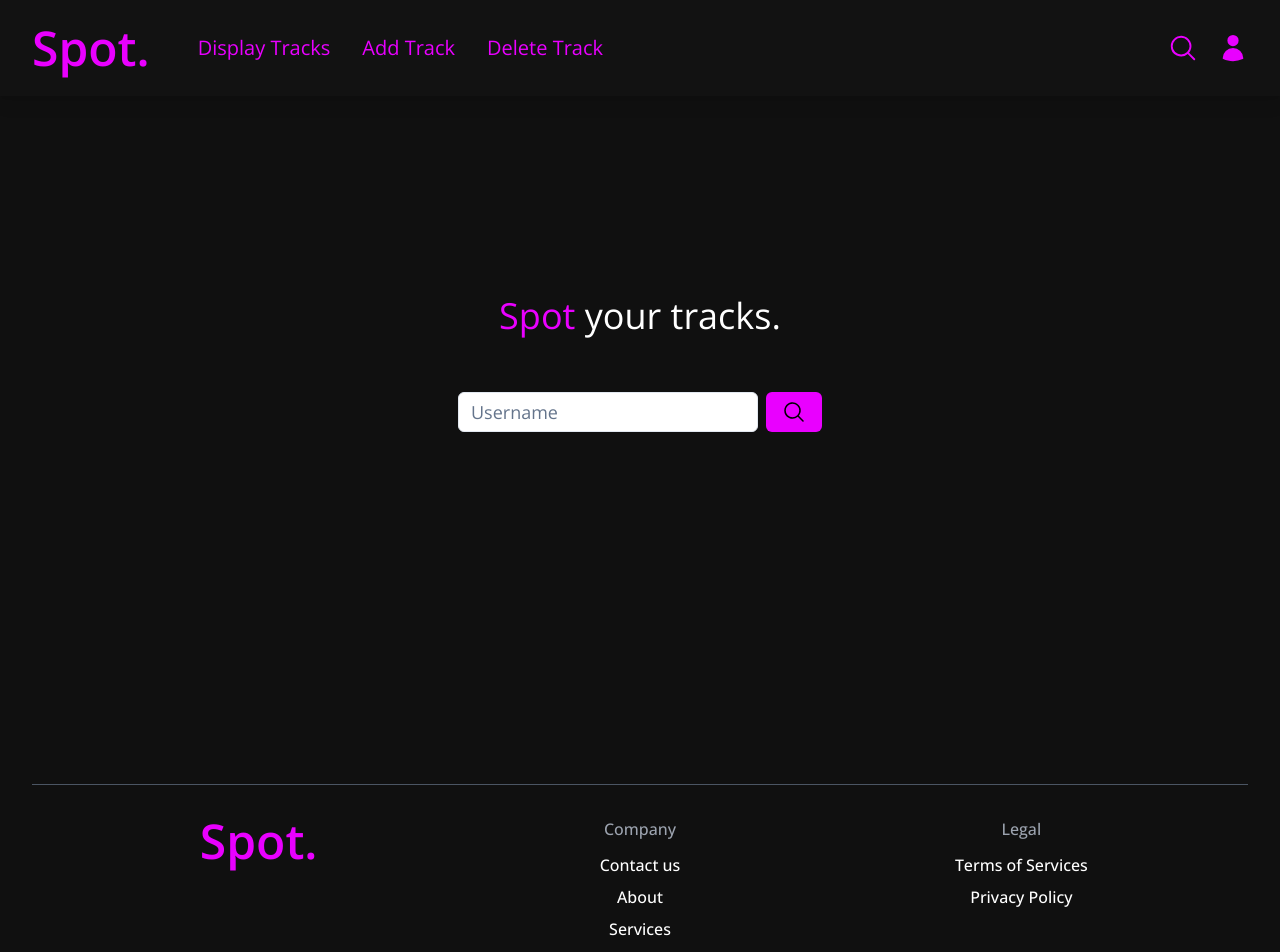
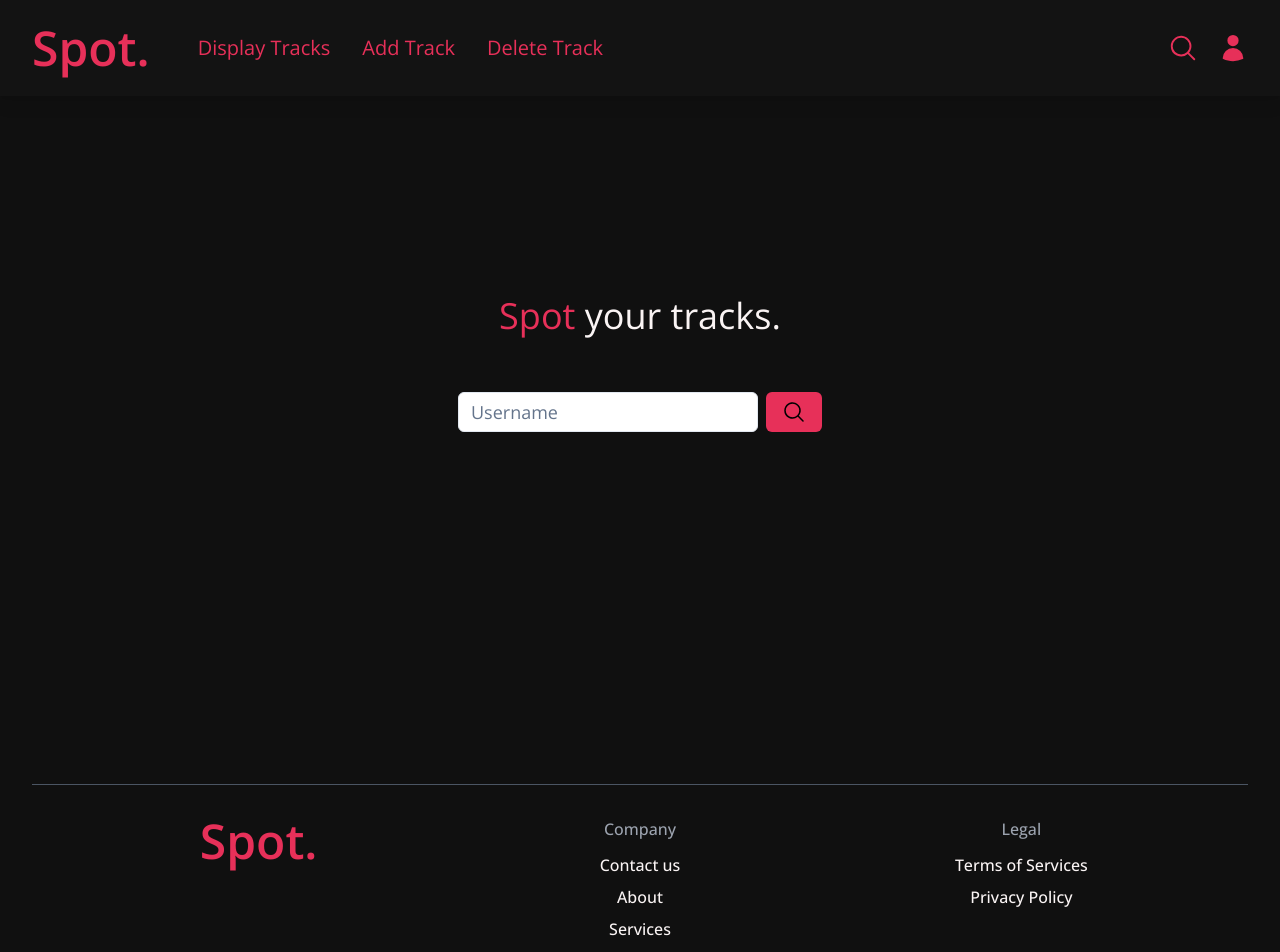
Before and after one commit to shaharyair/Spot-Frontend, a Next.js app: page /search in a window 1280 px wide. Shown: the top 952 px of the page. Built offline with nearby package versions, Linux system fonts and the light colour scheme.

Commit message:
feat: updated color scheme

```diff
--- a/app/add-track/page.js
+++ b/app/add-track/page.js
@@ -83,7 +83,7 @@ function Page() {
           />
           <Button
             type='submit'
-            className='bg-pinklogo text-black hover:bg-white duration-200 '
+            className='bg-bpmPink text-black hover:bg-white duration-200 '
           >
             Upload Track
           </Button>
--- a/app/delete-track/page.js
+++ b/app/delete-track/page.js
@@ -48,7 +48,7 @@ function Page() {
           />
           <Button
             type='submit'
-            className='bg-pinklogo text-black hover:bg-white duration-200 '
+            className='bg-bpmPink text-black hover:bg-white duration-200 '
           >
             Delete Track
           </Button>
--- a/app/page.js
+++ b/app/page.js
@@ -4,7 +4,7 @@ function Page() {
       <div className='container h-[98vh] min-h-[650px] flex justify-center items-center p-2'>
         <div className='flex justify-center items-center gap-8 text-center'>
           <p className='text-white text-xl md:text-4xl'>
-            We bring the <span className='text-pinklogo'>Spot.</span> To your
+            We bring the <span className='text-bpmPink'>Spot.</span> To your
             music.
           </p>
         </div>
--- a/app/search/page.js
+++ b/app/search/page.js
@@ -44,7 +44,7 @@ function Page() {
       <div className='container h-[98vh] min-h-[650px] flex justify-center items-center p-2'>
         <div className='flex flex-col justify-center items-center'>
           <h2 className='text-3xl lg:text-4xl text-white'>
-            <span className='text-pinklogo'>Spot</span> your tracks.
+            <span className='text-bpmPink'>Spot</span> your tracks.
           </h2>
           <form
             className='flex justify-center items-center gap-2 my-12 lg:my-14'
@@ -62,7 +62,7 @@ function Page() {
             />
             <Button
               type='submit'
-              className='bg-pinklogo hover:bg-white duration-200'
+              className='bg-bpmPink hover:bg-white duration-200'
             >
               <HiMagnifyingGlass className='text-black text-2xl' />
             </Button>
@@ -86,7 +86,7 @@ function Page() {
           {songsData.map((song, index) => (
             <div key={index} className='text-white mb-1 text-lg lg:text-xl'>
               <p>
-                <span className='text-pinklogo font-semibold'>Title: </span>
+                <span className='text-bpmPink font-semibold'>Title: </span>
                 {song.title}
               </p>
             </div>
--- a/app/tracks/page.js
+++ b/app/tracks/page.js
@@ -15,7 +15,7 @@ function SongList({ songs }) {
             {songs.map((song, index) => (
               <li key={index} className='m-2'>
                 <p className='text-white md:text-md lg:text-lg'>
-                  <span className='text-pinklogo'>Title: </span>
+                  <span className='text-bpmPink'>Title: </span>
                   {song.title}
                 </p>
               </li>
--- a/components/footer.jsx
+++ b/components/footer.jsx
@@ -16,7 +16,7 @@ function Footer() {
             href='/'
             className='col-start-1 col-span-2 row-start-1 self-center lg:col-span-1 lg:self-start'
           >
-            <h1 className='text-3xl lg:text-5xl font-semibold text-pinklogo'>
+            <h1 className='text-3xl lg:text-5xl font-semibold text-bpmPink'>
               Spot.
             </h1>
           </Link>
@@ -27,7 +27,7 @@ function Footer() {
             <li>
               <Link
                 href='/'
-                className='hover:text-pinklogo transition-colors duration-200'
+                className='hover:text-bpmPink transition-colors duration-200'
               >
                 Contact us
               </Link>
@@ -35,7 +35,7 @@ function Footer() {
             <li>
               <Link
                 href='/'
-                className='hover:text-pinklogo transition-colors duration-200'
+                className='hover:text-bpmPink transition-colors duration-200'
               >
                 About
               </Link>
@@ -43,7 +43,7 @@ function Footer() {
             <li>
               <Link
                 href='/'
-                className='hover:text-pinklogo transition-colors duration-200'
+                className='hover:text-bpmPink transition-colors duration-200'
               >
                 Services
               </Link>
@@ -56,7 +56,7 @@ function Footer() {
             <li>
               <Link
                 href='/'
-                className='hover:text-pinklogo transition-colors duration-200'
+                className='hover:text-bpmPink transition-colors duration-200'
               >
                 Terms of Services
               </Link>
@@ -64,7 +64,7 @@ function Footer() {
             <li>
               <Link
                 href='/'
-                className='hover:text-pinklogo transition-colors duration-200'
+                className='hover:text-bpmPink transition-colors duration-200'
               >
                 Privacy Policy
               </Link>
@@ -72,7 +72,7 @@ function Footer() {
           </ul>
           <div className=' col-start-1 row-start-3 col-span-2 lg:row-start-2 lg:col-span-3 lg:mt-5'>
             <h1 className='text-gray-400 mb-5'>Follow us</h1>
-            <div className='flex justify-center items-center gap-8 text-3xl lg:text-4xl text-pinklogo transition-colors duration-200'>
+            <div className='flex justify-center items-center gap-8 text-3xl lg:text-4xl text-bpmPink transition-colors duration-200'>
               <Link href='/'>
                 <FaInstagram className=' hover:text-white transition-colors duration-200' />
               </Link>
--- a/components/loadingbar.jsx
+++ b/components/loadingbar.jsx
@@ -3,7 +3,7 @@ import { BarLoader } from "react-spinners";
 function LoadingBar() {
   return (
     <BarLoader
-      color='#E900FF'
+      color='#E73059'
       cssOverride={{
         width: "50vw",
         maxWidth: "350px",
--- a/components/navbar.jsx
+++ b/components/navbar.jsx
@@ -62,7 +62,7 @@ function Navbar() {
         <div className='container flex items-center justify-between'>
           <div
             onClick={toggleMobileNavbar}
-            className='cursor-pointer lg:hidden text-3xl text-pinklogo'
+            className='cursor-pointer lg:hidden text-3xl text-bpmPink'
           >
             {openMobileNavbar ? (
               <HiXMark className='hover:text-white transition-colors duration-200' />
@@ -78,7 +78,7 @@ function Navbar() {
             } top-24 h-screen w-3/4 md:w-1/2 -translate-x-1/3 md:-translate-x-full transition-mobilenavbar lg:transition-none duration-500 bg-navbarBlack2  px-10 pt-10 lg:static lg:order-2 lg:mr-auto lg:h-auto lg:w-auto lg:translate-x-0 lg:bg-transparent lg:p-0`}
           >
             <nav className='mb-40 lg:m-0'>
-              <ul className='flex flex-col items-start justify-center gap-3 text-left text-lg lg:text-xl text-pinklogo lg:flex-row lg:items-center lg:gap-4 lg:text-center'>
+              <ul className='flex flex-col items-start justify-center gap-3 text-left text-lg lg:text-xl text-bpmPink lg:flex-row lg:items-center lg:gap-4 lg:text-center'>
                 <li>
                   <Link
                     href='/tracks'
@@ -106,12 +106,12 @@ function Navbar() {
               </ul>
             </nav>
             <Link href='/account' className='inline-block lg:hidden'>
-              <div className='mb-10 flex items-center gap-3 text-pinklogo hover:text-white transition-colors duration-200'>
+              <div className='mb-10 flex items-center gap-3 text-bpmPink hover:text-white transition-colors duration-200'>
                 <HiUser className='text-2xl' />
                 <p className='text-lg'>Sign In</p>
               </div>
             </Link>
-            <div className='flex gap-4 lg:hidden text-3xl text-pinklogo'>
+            <div className='flex gap-4 lg:hidden text-3xl text-bpmPink'>
               <Link href='/'>
                 <FaInstagram className=' hover:text-white transition-colors duration-200' />
               </Link>
@@ -127,11 +127,11 @@ function Navbar() {
             </div>
           </div>
           <Link href='/' className='ml-6 lg:ml-0 lg:mr-10'>
-            <h1 className='text-4xl lg:text-5xl font-semibold text-pinklogo'>
+            <h1 className='text-4xl lg:text-5xl font-semibold text-bpmPink'>
               Spot.
             </h1>
           </Link>
-          <div className='flex items-center justify-center gap-5 lg:order-3 text-2xl text-pinklogo lg:text-3xl'>
+          <div className='flex items-center justify-center gap-5 lg:order-3 text-2xl text-bpmPink lg:text-3xl'>
             <Link href='/search'>
               <HiMagnifyingGlass className='hover:text-white transition-colors duration-200' />
             </Link>
--- a/tailwind.config.js
+++ b/tailwind.config.js
@@ -17,10 +17,11 @@ module.exports = {
     },
     extend: {
       colors: {
-        pinklogo: "#E900FF",
-        backgroundBlack: "#101010",
-        navbarBlack: "#131313",
-        navbarBlack2: "#151515",
+        bpmPink: "#E73059",
+        white: "#FAF4F4",
+        backgroundBlack: "#111111",
+        navbarBlack: "#151515",
+        navbarBlack2: "#191919",
         border: "hsl(var(--border))",
         input: "hsl(var(--input))",
         ring: "hsl(var(--ring))",
```
